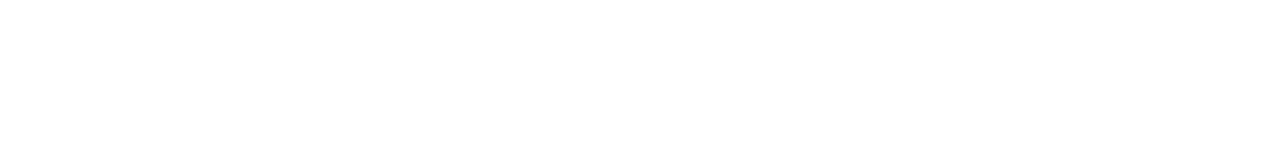
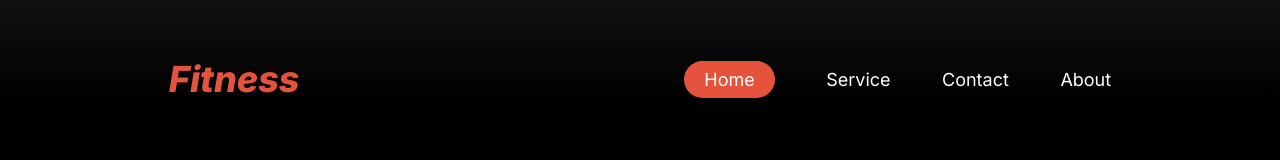
Before and after one commit to tusherbhakta/Assignment-two, a plain HTML site: page index.html in a window 1280 px wide. Drawn offline with Linux system fonts and the light colour scheme.

Commit message:
complete navbar

```diff
--- a/index.html
+++ b/index.html
@@ -4,9 +4,32 @@
     <meta charset="UTF-8">
     <meta name="viewport" content="width=device-width, initial-scale=1.0">
     <title>assignment-2</title>
+    <link rel="stylesheet" href="styles/style.css">
+    <script src="https://kit.fontawesome.com/5eaf209caf.js" crossorigin="anonymous"></script>
 </head>
-<body>
-    <header></header>
+<body class="inter-font">
+    <header>
+        <!-- navbar start  -->
+         <section class="nav">
+            <div class="nav-container container">
+                <div class="nav-logo">
+                    <h2 class="logo primary-color">Fitness</h2>
+                </div>
+                <div class="nav-menu">
+                    <ul>
+                        <li><a class="active" href="#">Home</a></li>
+                        <li><a href="#">Service</a></li>
+                        <li><a href="#">Contact</a></li>
+                        <li><a href="#">About</a></li>
+                    </ul>
+                </div>
+                <div class="nav-hamburger">
+                    <i class="fa-solid fa-bars"></i>
+                </div>
+            </div>
+         </section>
+        <!-- navbar start  -->
+    </header>
     <main></main>
     <footer></footer>
 </body>
--- /dev/null
+++ b/styles/style.css
@@ -0,0 +1,93 @@
+@import url('https://fonts.googleapis.com/css2?family=Inter:ital,opsz,wght@0,14..32,100..900;1,14..32,100..900&display=swap');
+.inter-font {
+    font-family: "Inter", sans-serif;
+    font-optical-sizing: auto;
+    font-weight: 400;
+    font-style: normal;
+    font-size: 1rem;
+  }
+  /* common code start  */
+  *{
+    margin: 0;
+  }
+  .primary-color{
+    color: rgb(230, 83, 60);
+  }
+  .container{
+    width: 73.62%;
+    margin: 0 auto;
+  }
+  /* common code end  */
+  body{
+    background-color: black;
+  }
+
+  /* header start  */
+  header{
+  background: linear-gradient(180.00deg, rgb(17, 17, 17),rgba(119, 119, 119, 0) 100%);
+  }
+  /* header start  */
+  /* nav start  */
+  .nav-container{
+    display: flex;
+    justify-content: space-between;
+    align-items: center;
+    padding-top: 57px;
+  }
+  .nav-logo{}
+  .logo{
+    font-style: italic;
+    font-size: 2.25rem;
+    font-weight: 800;
+  }
+  .nav-menu{
+    /* box-sizing: border-box;
+    border: 1px solid rgba(255, 255, 255, 0.1);
+    border-radius: 39px; */
+
+  }
+  .nav-menu ul{}
+  .nav-menu ul li{
+    display: inline-block;
+    margin-left: 47px;
+    list-style: none;
+  }
+  .nav-menu ul li a{
+    text-decoration: none;
+    font-size: 1.125rem;
+    color: rgb(255, 255, 255);
+
+  }
+  .nav-hamburger{
+    display: none;
+  }
+    /* .nav-menu ul li a:hover{
+    background-color:rgb(230, 83, 60);
+    padding: 8px 20px;
+    border-radius: 46px;
+   }   */
+  .active{
+    background-color:rgb(230, 83, 60);
+    padding: 8px 20px;
+    border-radius: 46px;
+  }
+  /* nav end  */
+
+  /* media query for mobile start  */
+  @media screen and (max-width:576px) {
+    .container{
+        width: 90%;
+        margin: 0 auto;
+      }
+      .nav-menu{
+        display: none;
+      }
+      .nav-hamburger{
+        display: block;
+        cursor: pointer;
+        color: white;
+        font-size: 1.5rem;
+      }
+  }
+
+  /* media query for mobile end  */
```
